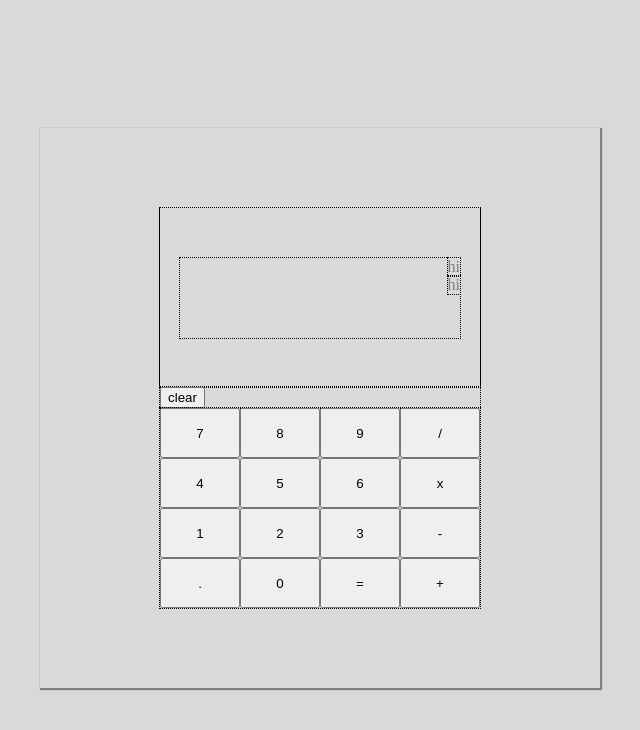
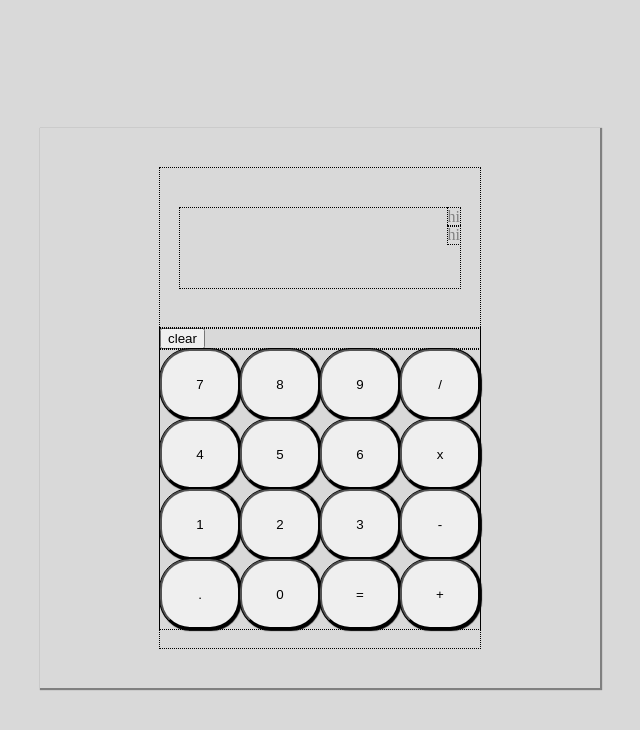
Before and after one commit to shelwinsunga/candace, a plain HTML site: page index.html in a window 1280 px wide. Shown: the whole page, without its empty margins (320-960 px from the left). Drawn offline with Linux system fonts and the light colour scheme.

Commit message:
styled buttons

```diff
--- a/styles.css
+++ b/styles.css
@@ -18,7 +18,7 @@ body{
     justify-content:center;
 
 
-    height:50vh;
+    height:60vh;
     width:40vh;
 }
 .sheet{
@@ -32,17 +32,14 @@ body{
     height:70vh;
     box-shadow:1px 1px 1px 1px;
 }
-.calculator-body{
-    display:flex;
-    flex-direction: column;
-}
+
 
 
 .top-calculator{
 
     display:flex;
     flex-flow:row;
-    height:25vh;
+    height:20vh;
     width:40vh;
     align-items: center;
     justify-content: center;
@@ -69,9 +66,12 @@ body{
     grid-template-columns: repeat(4,25%);
     grid-template-rows: repeat(4,25%);
     width:40vh;
-    height:25vh;
+    height:35vh;
 }
 
+
 .num{
-
+    border-radius:30px;
+    outline:1px solid black;
+    box-shadow:1px 1px 1px 1px;
 }
```
